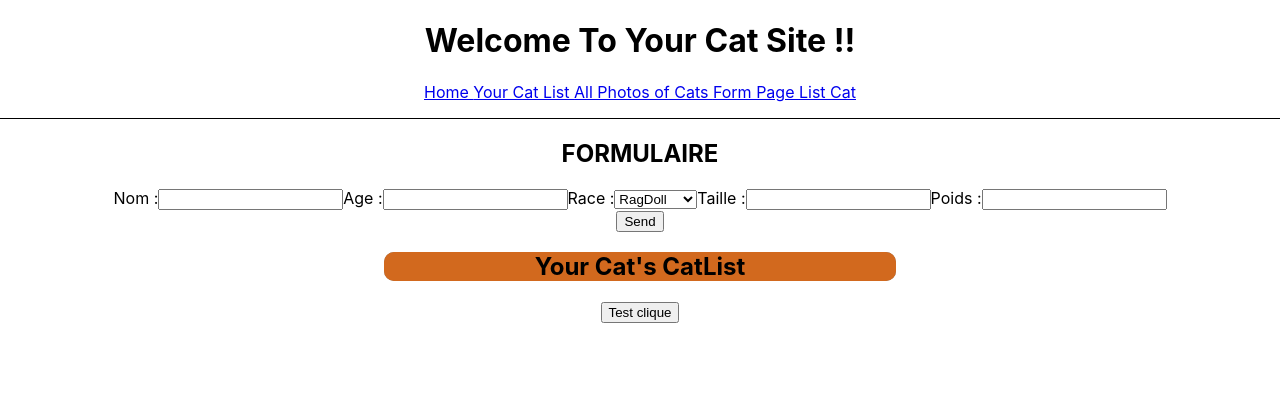
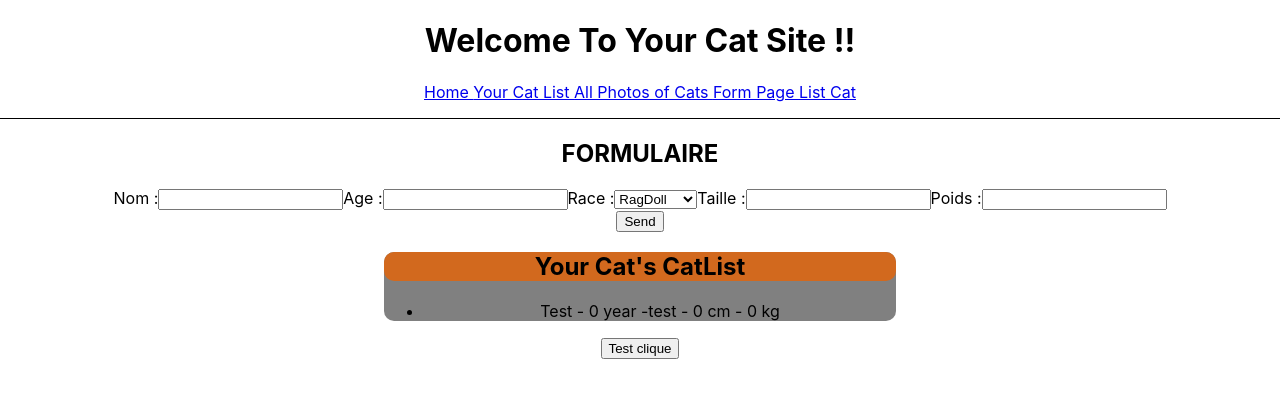
Before and after one commit to JulienHanon/Cours-React, a React (Create React App) app in the folder cat-app/: page /FormPage in a window 1280 px wide. Shown: the top 398 px of the page. Built offline with nearby package versions, Linux system fonts and the light colour scheme.

Commit message:
Formulaire et Liste fonctionnelle

```diff
--- a/cat-app/src/component/YourList.js
+++ b/cat-app/src/component/YourList.js
@@ -6,29 +6,23 @@ import './YourList.css';
 
 function YourList(props){
 
-    const [currentcat, setCurrentCat] = useState([]);
-
+    //const [currentcat, setCurrentCat] = useState(props.ListCat);
+    console.log(props.ListCat);
     // declarer avec useState un tableau a vide
     // qui va accueillir plus tard les données à afficher
     // ici la liste de chat qu'on pourra modifier grace
     // au formulaire
-
     return (
         <div className='List'>
             <header className="TitleList">
                 <h2> Your Cat's CatList</h2>
             </header>
                 <ul className="CatList">
-                  {props.ListCat.map((cat) =>{
-                      setCurrentCat(cat);
-                      console.log(currentcat);
-                      <li>{currentcat.name}</li>;
-                      <li>{currentcat.age} year</li>;
-                      <li>{currentcat.breed}</li>;
-                      <li>{currentcat.height} cm</li>;
-                      <li>{currentcat.weight} kg</li>
-                  })}
-
+                  {props.ListCat.map((cat) => (
+                      <li key={cat.id}>{cat.name} - {cat.age} year
+                      -{cat.breed} - {cat.height} cm
+                      - {cat.weight} kg</li>
+                  ))}
                 </ul>
         </div>
     )
--- a/cat-app/src/routes/FormCat.js
+++ b/cat-app/src/routes/FormCat.js
@@ -3,12 +3,12 @@ import YourList from "../component/YourList";
 function FormCat(props){
 
 
-    const [cat, setCat] = useState([]);
-    const [name, setName] = useState('');
-    const [age, setAge] = useState(0);
-    const [breed, setBreed] = useState('');
-    const [height, setHeight] = useState(0);
-    const [weight, setWeight] = useState(0);
+    //const [cat, setCat] = useState([]);
+    //const [name, setName] = useState('');
+    //const [age, setAge] = useState(0);
+    //const [breed, setBreed] = useState('');
+    //const [height, setHeight] = useState(0);
+    //const [weight, setWeight] = useState(0);
 
             //console.log("Form submitted !")
         //console.log(event.target.name.value)
@@ -16,9 +16,10 @@ function FormCat(props){
         //console.log(event.target.breed.value)
         //console.log(event.target.height.value)
         //console.log(event.target.weight.value)
-    const formSubmissionHandler = (event ) => {
+    const formSubmissionHandler = (event) => {
         event.preventDefault();
         const catData = {
+            id: Math.random().toString(),
             name: event.target.name.value,
             age: event.target.age.value,
             breed: event.target.breed.value,
--- a/cat-app/src/routes/FormPage.js
+++ b/cat-app/src/routes/FormPage.js
@@ -4,18 +4,25 @@ import FormCat from "./FormCat";
 
 function FormPage()
 {
-    const [listcat, setListCat] = useState([]);
+    const [listcat, setListCat] = useState([{
+        id: Math.random().toString(),
+        name: 'Test',
+        age: 0,
+        breed: 'test',
+        height: 0,
+        weight: 0,
+    }]);
 
     const addCatHandler = (cat) => {
         setListCat((prevListCat) => {
-            return [cat, ...prevListCat];
+            return [...prevListCat, cat ];
         });
     };
     return(
 
         <div>
-            <FormCat onAddCat = {addCatHandler} ></FormCat>
-            <YourList ListCat = {listcat}></YourList>
+            <FormCat onAddCat={addCatHandler} ></FormCat>
+            <YourList ListCat={listcat}></YourList>
         </div>
     )
 }
```
